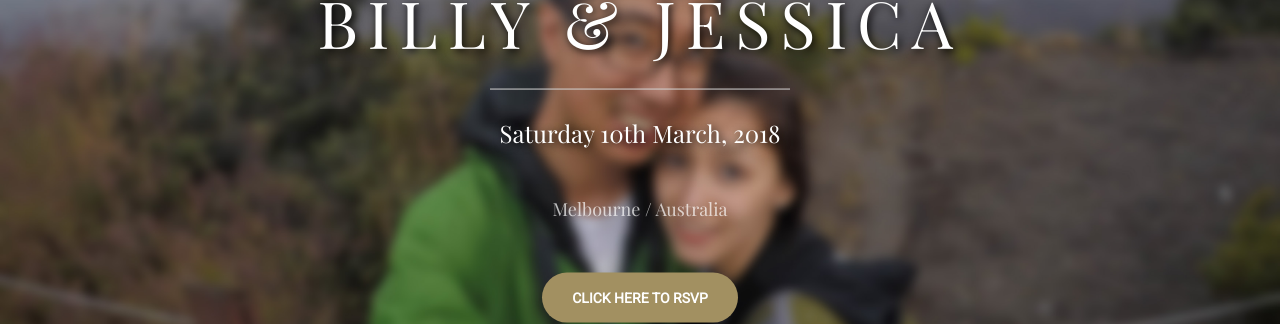
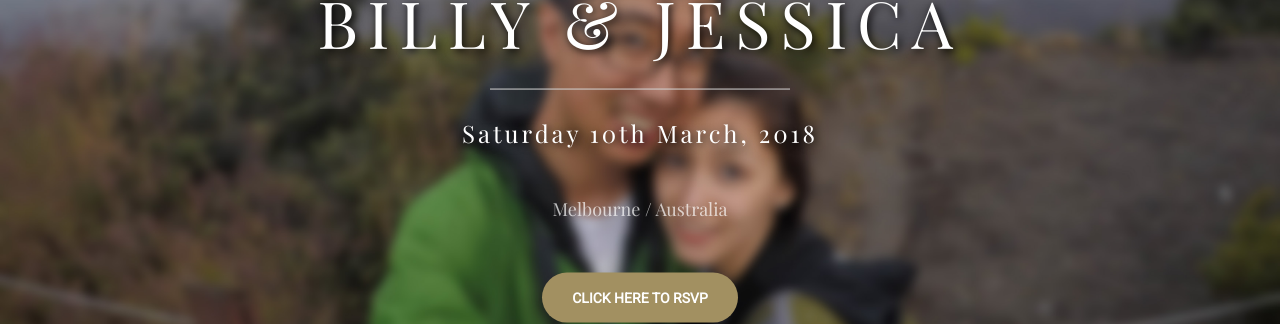
Before and after one commit to notbleh/wed-website, a Jekyll site: the page built from live.html, in a window 1280 px wide. Shown: the part 326-650 px from the top of the page. Built offline with Jekyll 4.4.1, drawn with Linux system fonts in a browser that asks for light colours.

Commit message:
Update style.css

```diff
--- a/css/style.css
+++ b/css/style.css
@@ -11,7 +11,7 @@ h2 {
     letter-spacing: 10px;
 }
 
-.header-content h2 {
+.header-content h3 {
     letter-spacing: 3px;
     text-transform: capitalize;
 }
```
